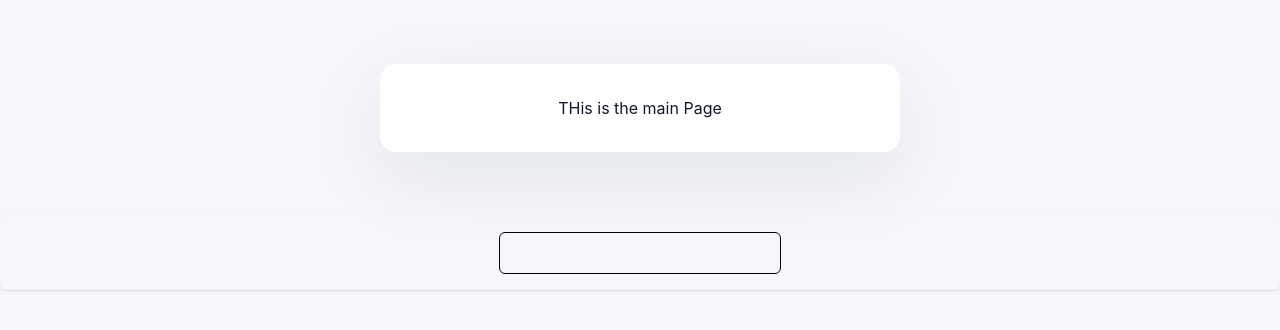
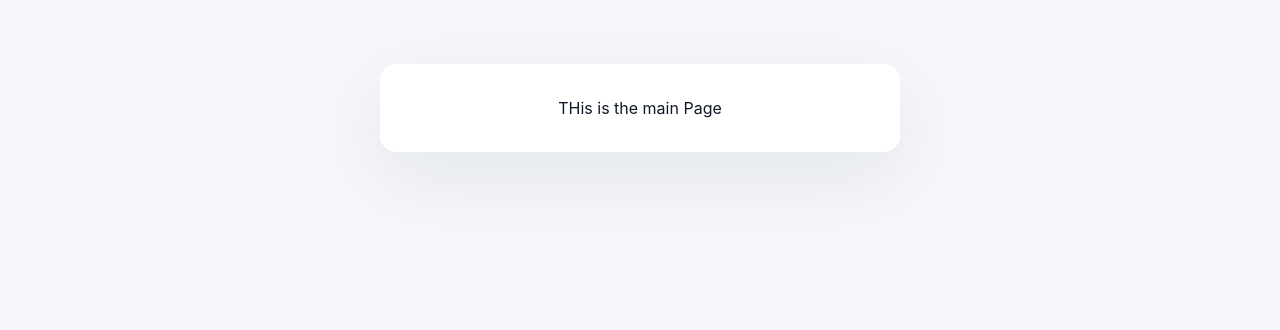
Before and after one commit to mohammadmohammadi785-crypto/new_react_app, a React (Vite) app: page / in a window 1280 px wide. Shown: the top 330 px of the page. Built offline with nearby package versions, Linux system fonts and the light colour scheme.

Commit message:
Changes added

```diff
--- a/src/main.tsx
+++ b/src/main.tsx
@@ -2,12 +2,10 @@ import React from "react";
 import ReactDOM from "react-dom/client";
 import App from "./App";
 import "./index.css";
-import Home from "./components/home";
 
 const root = ReactDOM.createRoot(document.getElementById("root")!);
 root.render(
   <React.StrictMode>
     <App />
-    <Home />
   </React.StrictMode>,
 );
```
